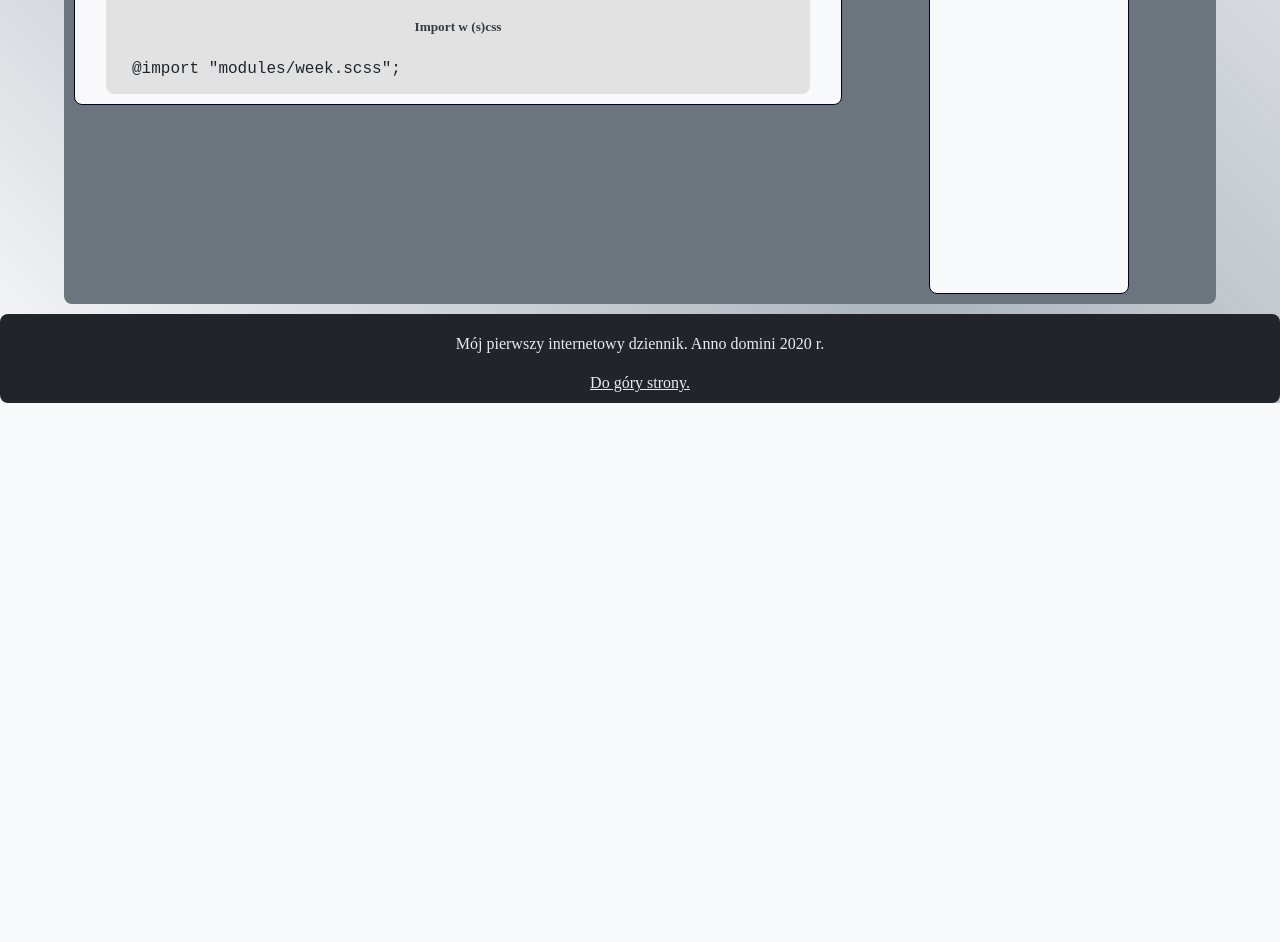
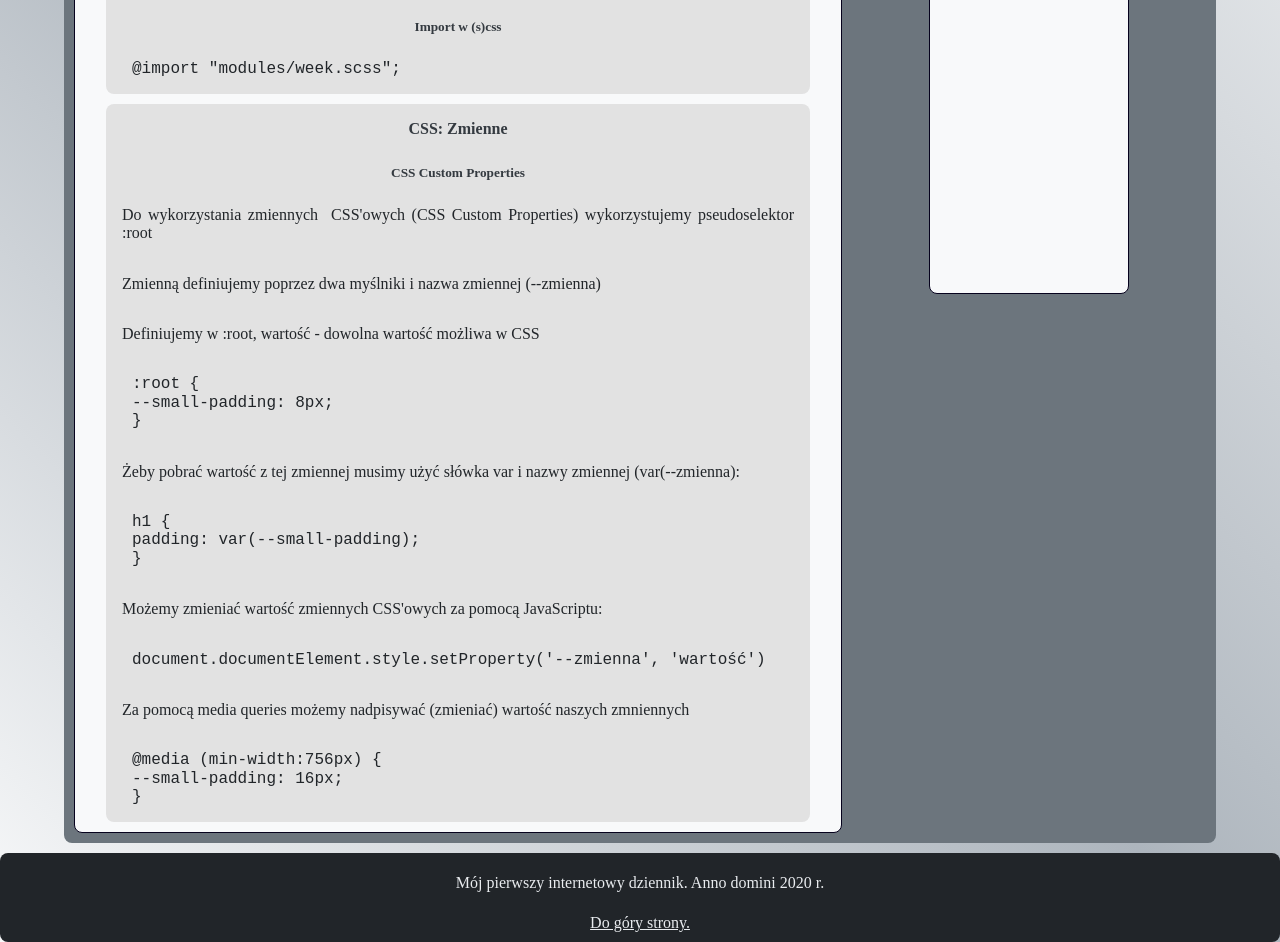
Before and after one commit to pawel-haraf/homepage, a website built with webpack: page src/pages/nauka-css/tydzien8-css.html in a window 1280 px wide. Shown: the part 644-1586 px from the top of the page. Before the commit the page ends 1047 px from the top, so only its background shows below. Built offline with nearby package versions, Linux system fonts and the light colour scheme.

Commit message:
new CSS' content

```diff
--- a/src/pages/nauka-css/tydzien8-css.html
+++ b/src/pages/nauka-css/tydzien8-css.html
@@ -65,6 +65,50 @@
               <h5 class="article__header">Import w (s)css</h5>
               <code class="code"> @import "modules/week.scss"; </code>
             </article>
+            <article class="article">
+              <h4 class="article__header">
+                CSS: Zmienne
+              </h4>
+              <h5 class="article__header">
+                CSS Custom Properties
+              </h5>
+              <p class="article__description">
+                Do wykorzystania zmiennych  CSS'owych (CSS Custom Properties) wykorzystujemy pseudoselektor :root
+              </p>
+              <p class="article__description">
+                Zmienną definiujemy poprzez dwa myślniki i nazwa zmiennej (--zmienna)
+              </p>
+              <p class="article__description">
+                Definiujemy w :root, wartość - dowolna wartość możliwa w CSS
+              </p>
+              <code class="code">
+                :root {<br>
+                  --small-padding: 8px;<br>
+                }
+              </code>
+              <p class="article__description">
+                Żeby pobrać wartość z tej zmiennej musimy użyć słówka var i nazwy zmiennej (var(--zmienna):
+              </p>
+              <code class="code">
+                h1 {<br>
+                  padding: var(--small-padding);<br>
+                }
+              </code>
+              <p class="article__description">
+                Możemy zmieniać wartość zmiennych CSS'owych za pomocą JavaScriptu:
+              </p>
+              <code class="code">
+                document.documentElement.style.setProperty('--zmienna', 'wartość')
+              </code>
+              <p class="article__description">
+                Za pomocą media queries możemy nadpisywać (zmieniać) wartość naszych zmniennych
+              </p>
+              <code class="code">
+                @media (min-width:756px) {<br>
+                  --small-padding: 16px;<br>
+                }
+              </code>
+            </article>
           </section>
         </div>
         <!-- Menu boczne-->
```
Also changed, not shown: src/pages/nauka-css.html (+1 -1 lines).
